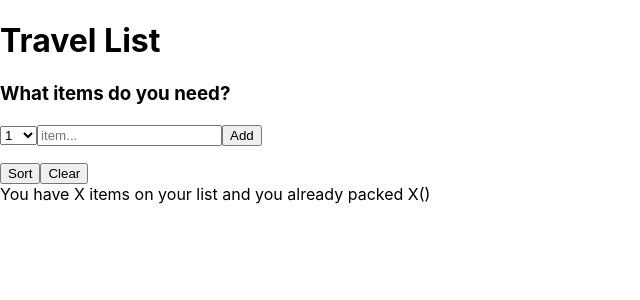
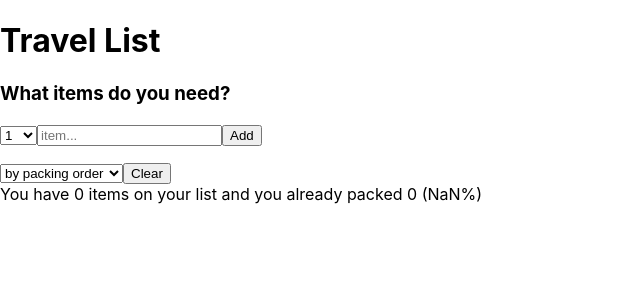
Before and after one commit to b1oppa/travel-list, a React (Create React App) app: page / in a window 1280 px wide. Shown: the top 300 px of the page, without its empty margins (0-640 px from the left). Built offline with nearby package versions, Linux system fonts and the light colour scheme.

Commit message:
added sort functionality

```diff
--- a/src/App.js
+++ b/src/App.js
@@ -24,6 +24,13 @@ export default function App() {
     );
   };
 
+  const handleClearList = function () {
+    const confirmed = window.confirm(
+      "Are you sure you want to delete all items?"
+    );
+    if (confirmed) setItems([]);
+  };
+
   return (
     <div className="app">
       <Logo />
@@ -32,8 +39,9 @@ export default function App() {
         items={items}
         onDeleteItem={handleDeleteItem}
         onToggleItem={handleToggleItem}
+        onClearList={handleClearList}
       />
-      <Stats />
+      <Stats items={items} />
     </div>
   );
 }
@@ -48,7 +56,7 @@ function Form({ onAddItem }) {
   const handleSubmit = function (e) {
     e.preventDefault();
 
-    if (description === undefined) {
+    if (!description) {
       return;
     }
 
@@ -88,12 +96,26 @@ function Form({ onAddItem }) {
     </div>
   );
 }
-function PackingList({ items, onDeleteItem, onToggleItem }) {
+function PackingList({ items, onDeleteItem, onToggleItem, onClearList }) {
+  const [sortBy, setSortBy] = useState("input");
+  let sortedItems;
+  if (sortBy === "input") sortedItems = items;
+
+  if (sortBy === "description")
+    sortedItems = items
+      .slice()
+      .sort((a, b) => a.description.localeCompare(b.description));
+
+  if (sortBy === "packed")
+    sortedItems = items
+      .slice()
+      .sort((a, b) => Number(a.packed) - Number(b.packed));
+
   return (
     <div>
       <div>
         <ul>
-          {items.map((item) => (
+          {sortedItems.map((item) => (
             <Item
               item={item}
               onDeleteItem={onDeleteItem}
@@ -103,8 +125,13 @@ function PackingList({ items, onDeleteItem, onToggleItem }) {
           ))}
         </ul>
       </div>
-      <button>Sort</button>
-      <button>Clear</button>
+      <select value={sortBy} onChange={(e) => setSortBy(e.target.value)}>
+        {/*onChange={(e) => setSortBy(e.target.value) also works*/}
+        <option value="input">by packing order</option>
+        <option value="description">by description</option>
+        <option value="packed">by packed status</option>
+      </select>
+      <button onClick={onClearList}>Clear</button>
     </div>
   );
 }
@@ -125,10 +152,17 @@ function Item({ item, onDeleteItem, onToggleItem }) {
   );
 }
 
-function Stats() {
+function Stats({ items }) {
+  const numItems = items.length;
+  const numPacked = items.filter((item) => item.packed).length;
+  const percentage = Math.round((numPacked / numItems) * 100);
+
   return (
     <div>
-      <footer>You have X items on your list and you already packed X()</footer>
+      <footer>
+        You have {numItems} items on your list and you already packed{" "}
+        {numPacked} ({percentage}%)
+      </footer>
     </div>
   );
 }
```
